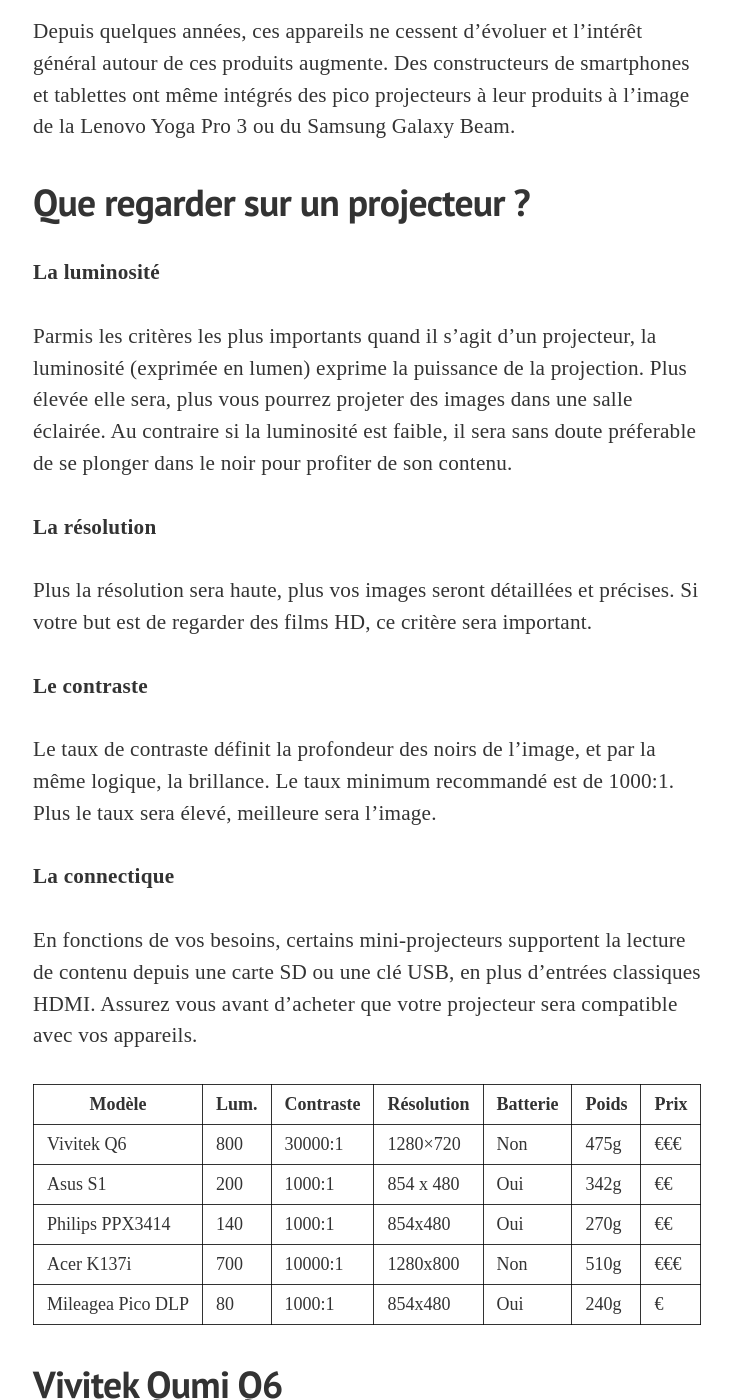
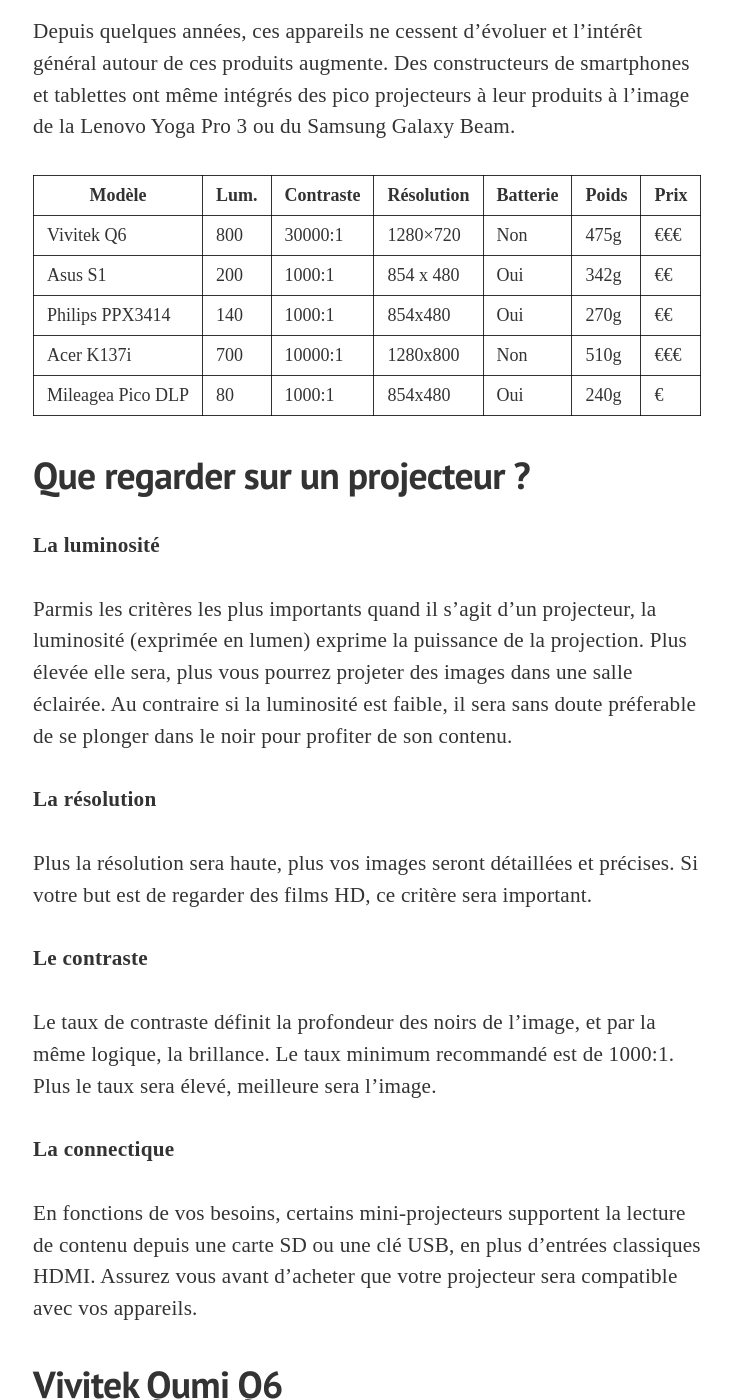
Before and after one commit to lechatbaloo/blabla, a Jekyll site: the page built from _posts/2016-08-03-pico-projecteurs-poche.markdown, in a window 1280 px wide and 1400 px high, scrolled down 779 px. Shown: the whole window, without its empty margins (272-1004 px from the left). Built offline with Jekyll 4.4.1, drawn with Linux system fonts in a browser that asks for light colours; some web fonts are replaced; Markdown is read by kramdown in place of the engine named in the settings; some of the changed lines change nothing that is shown.

Commit message:
Add array first

```diff
--- a/_posts/2016-08-03-pico-projecteurs-poche.markdown
+++ b/_posts/2016-08-03-pico-projecteurs-poche.markdown
@@ -18,6 +18,14 @@
 
 Depuis quelques années, ces appareils ne cessent d'évoluer et l'intérêt général autour de ces produits augmente. Des constructeurs de smartphones et tablettes ont même intégrés des pico projecteurs à leur produits à l'image de la Lenovo Yoga Pro 3 ou du Samsung Galaxy Beam.
 
+| Modèle | Lum. | Contraste  |  Résolution | Batterie | Poids | Prix |
+|-----|-----|-----|------|-----| ----| ----|
+| <a href="https://www.amazon.fr/dp/B012K7JKL0?tag=meilleurs08-21" target="_blank">Vivitek Q6</a>  | 800	|  30000:1 | 1280×720| Non | 475g | <a href="https://www.amazon.fr/dp/B012K7JKL0?tag=meilleurs08-21" target="_blank">€€€</a>  |
+| <a href="https://www.amazon.fr/dp/B002GU37AW?tag=meilleurs08-21" target="_blank">Asus S1</a>  | 200 |  1000:1  | 854 x 480 | Oui | 342g | <a href="https://www.amazon.fr/dp/B002GU37AW?tag=meilleurs08-21" target="_blank">€€</a>  |
+| <a href="https://www.amazon.fr/dp/B00ODV50XY?tag=meilleurs08-21" target="_blank">Philips PPX3414</a>  | 140	|  1000:1 	| 854x480| Oui | 270g | <a href="https://www.amazon.fr/dp/B00ODV50XY?tag=meilleurs08-21" target="_blank">€€</a>  |
+| <a href="https://www.amazon.fr/dp/B00R88ZSLI?tag=meilleurs08-21" target="_blank">Acer K137i</a>  | 700 |  10000:1  | 1280x800 | Non | 510g | <a href="https://www.amazon.fr/dp/B00R88ZSLI?tag=meilleurs08-21" target="_blank">€€€</a>  |
+| <a href="https://www.amazon.fr/dp/B01FJNB36M?tag=meilleurs08-21" target="_blank">Mileagea Pico DLP</a>  | 80 |  1000:1  |  854x480| Oui | 240g | <a href="https://www.amazon.fr/dp/B01FJNB36M?tag=meilleurs08-21" target="_blank">€</a>  |
+
 ### Que regarder sur un projecteur ?
 
 **La luminosité**
@@ -35,15 +43,6 @@
 **La connectique**
 
 En fonctions de vos besoins, certains mini-projecteurs supportent la lecture de contenu depuis une carte SD ou une clé USB, en plus d'entrées classiques HDMI. Assurez vous avant d'acheter que votre projecteur sera compatible avec vos appareils.
-
-
-| Modèle | Lum. | Contraste  |  Résolution | Batterie | Poids | Prix |
-|-----|-----|-----|------|-----| ----| ----|
-| <a href="https://www.amazon.fr/dp/B012K7JKL0?tag=meilleurs08-21" target="_blank">Vivitek Q6</a>  | 800	|  30000:1 | 1280×720| Non | 475g | <a href="https://www.amazon.fr/dp/B012K7JKL0?tag=meilleurs08-21" target="_blank">€€€</a>  |
-| <a href="https://www.amazon.fr/dp/B002GU37AW?tag=meilleurs08-21" target="_blank">Asus S1</a>  | 200 |  1000:1  | 854 x 480 | Oui | 342g | <a href="https://www.amazon.fr/dp/B002GU37AW?tag=meilleurs08-21" target="_blank">€€</a>  |
-| <a href="https://www.amazon.fr/dp/B00ODV50XY?tag=meilleurs08-21" target="_blank">Philips PPX3414</a>  | 140	|  1000:1 	| 854x480| Oui | 270g | <a href="https://www.amazon.fr/dp/B00ODV50XY?tag=meilleurs08-21" target="_blank">€€</a>  |
-| <a href="https://www.amazon.fr/dp/B00R88ZSLI?tag=meilleurs08-21" target="_blank">Acer K137i</a>  | 700 |  10000:1  | 1280x800 | Non | 510g | <a href="https://www.amazon.fr/dp/B00R88ZSLI?tag=meilleurs08-21" target="_blank">€€€</a>  |
-| <a href="https://www.amazon.fr/dp/B01FJNB36M?tag=meilleurs08-21" target="_blank">Mileagea Pico DLP</a>  | 80 |  1000:1  |  854x480| Oui | 240g | <a href="https://www.amazon.fr/dp/B01FJNB36M?tag=meilleurs08-21" target="_blank">€</a>  |
 
 ### Vivitek Qumi Q6
 
```
